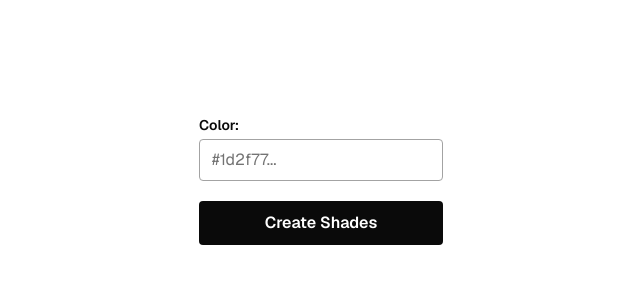
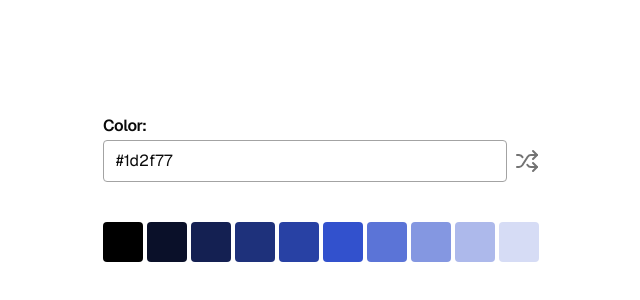
Before and after one commit to yusborinchit/color-shades, a Next.js app: page / in a window 1280 px wide. Shown: the part 212-512 px from the top of the page, without its empty margins (319-959 px from the left). Built offline with nearby package versions, Linux system fonts and the light colour scheme.

Commit message:
feat: :sparkles: add random color feat

```diff
--- a/package.json
+++ b/package.json
@@ -11,6 +11,7 @@
   "dependencies": {
     "color": "^4.2.3",
     "geist": "^1.3.1",
+    "lucide-react": "^0.439.0",
     "next": "14.2.8",
     "react": "^18",
     "react-dom": "^18"
--- a/src/components/color-form.tsx
+++ b/src/components/color-form.tsx
@@ -1,25 +1,26 @@
 "use client";
 
 import Color from "color";
-import React, { useState } from "react";
+import { Shuffle } from "lucide-react";
+import React, { useEffect, useState } from "react";
 import { getColorShades } from "~/utils/get-color-shades";
-import { parseHslToString } from "~/utils/parse-hsl-to.string";
+import { getRandomHexColor } from "~/utils/get-random-hex-color";
+import { parseHslToString } from "~/utils/parse-hsl-to-string";
 
 const DEFAULT_COLOR = "#1d2f77";
+const INVALID_COLOR_ERROR = "Invalid Color! 😡";
 
 export default function ColorForm() {
+  const [color, setColor] = useState(DEFAULT_COLOR);
+  const [error, setError] = useState("");
   const [colorShades, setColorShades] = useState<string[]>([]);
-  const [error, setError] = useState("");
 
-  function handleCreateShades(event: React.FormEvent<HTMLFormElement>) {
-    event.preventDefault();
+  function handleRandomColor() {
+    setColor(getRandomHexColor());
+  }
 
-    const form = event.currentTarget;
-    const formData = new FormData(form);
-
-    const color = formData.get("color") as string;
-    if (!color) return setError("Invalid Color");
-
+  useEffect(() => {
+    if (!color) return setError(INVALID_COLOR_ERROR);
     setError("");
 
     try {
@@ -35,27 +36,38 @@ export default function ColorForm() {
 
       setColorShades(shades);
     } catch (e) {
-      setError("Invalid Color");
+      setError(INVALID_COLOR_ERROR);
     }
-  }
+  }, [color]);
 
   return (
     <div>
-      <form onSubmit={handleCreateShades} className="flex flex-col gap-1">
-        <label htmlFor="color" className="text-sm font-semibold">
+      <form className="flex flex-col">
+        <label htmlFor="color" className="font-semibold tracking-tight">
           Color:
         </label>
+        <div className="mt-0.5 flex gap-2">
           <input
             id="color"
             name="color"
             type="text"
+            value={color}
+            onChange={(event) => setColor(event.target.value)}
             placeholder={`${DEFAULT_COLOR}...`}
-          className="rounded border-neutral-400 placeholder:text-neutral-500"
+            className="flex-1 rounded border-neutral-400 placeholder:text-neutral-500"
           />
-        {error && <p className="text-red-500">{error}</p>}
-        <button className="mt-4 rounded bg-neutral-950 px-4 py-2.5 font-semibold text-white">
-          Create Shades
+          <button
+            type="button"
+            aria-label="Random Color"
+            onClick={handleRandomColor}
+            className="text-neutral-500 transition-colors hover:text-neutral-950"
+          >
+            <Shuffle className="size-6" />
           </button>
+        </div>
+        <p className="min-h-6 text-base text-red-500">
+          {!!error ? error : null}
+        </p>
       </form>
       <div className="mt-4 flex gap-1">
         {colorShades.map((colorShade, i) => (
--- /dev/null
+++ b/src/utils/get-random-hex-color.ts
@@ -0,0 +1,13 @@
+import Color from "color";
+import { getRandomNumber } from "./get-random-number";
+
+export function getRandomHexColor() {
+  const red = getRandomNumber(0, 255);
+  const green = getRandomNumber(0, 255);
+  const blue = getRandomNumber(0, 255);
+
+  const rgb = `rgb(${red},${green},${blue})`;
+  const hex = new Color(rgb).hex();
+
+  return hex;
+}
--- /dev/null
+++ b/src/utils/get-random-number.ts
@@ -0,0 +1,3 @@
+export function getRandomNumber(min: number, max: number) {
+  return Math.floor(Math.random() * (max - min + 1) + min);
+}
```
Also changed, not shown: src/utils/parse-hsl-to-string.ts (renamed from src/utils/parse-hsl-to.string.ts), 1 other file (tests, documents, lock files or other folders). Lines whose indentation alone changed are shown as unchanged.
